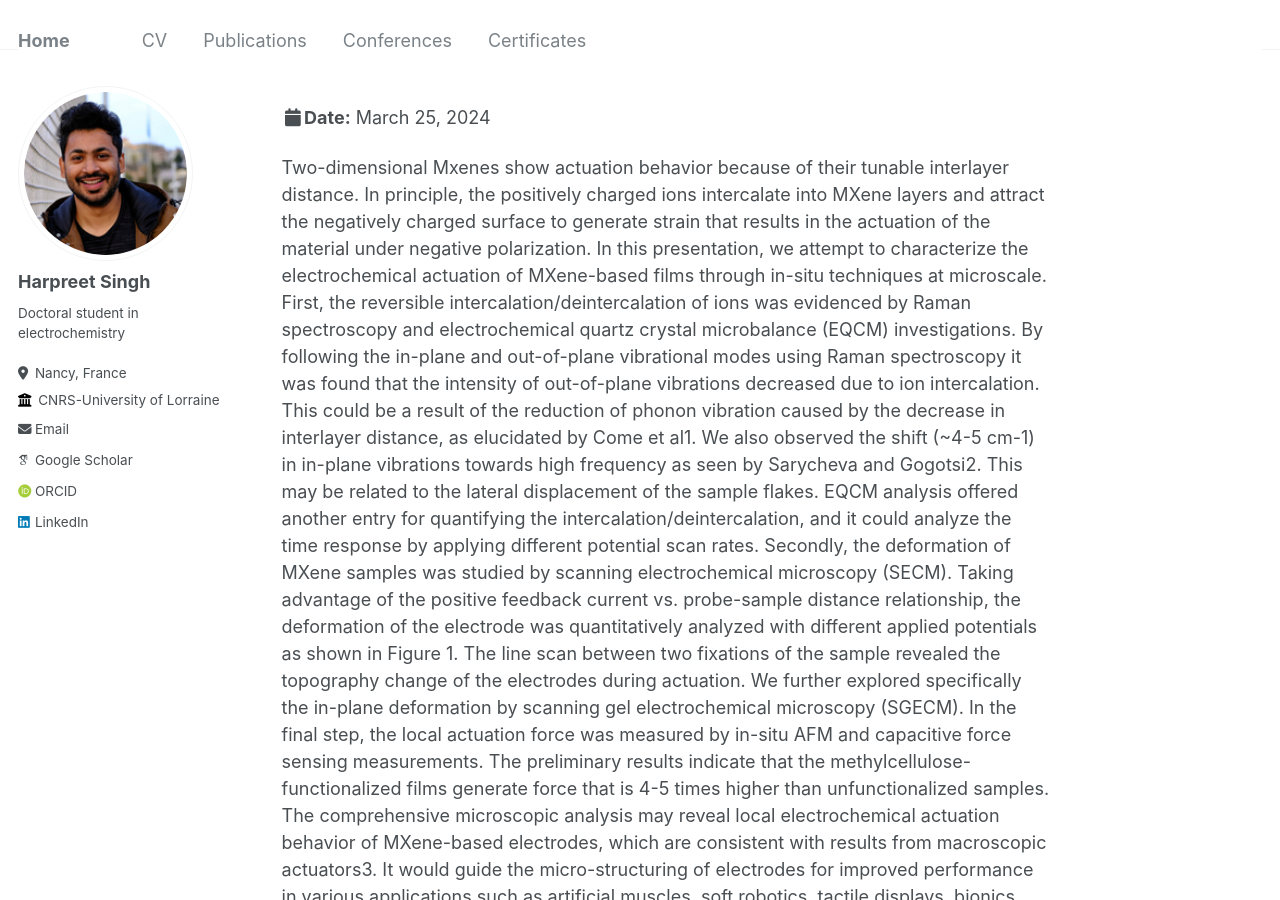
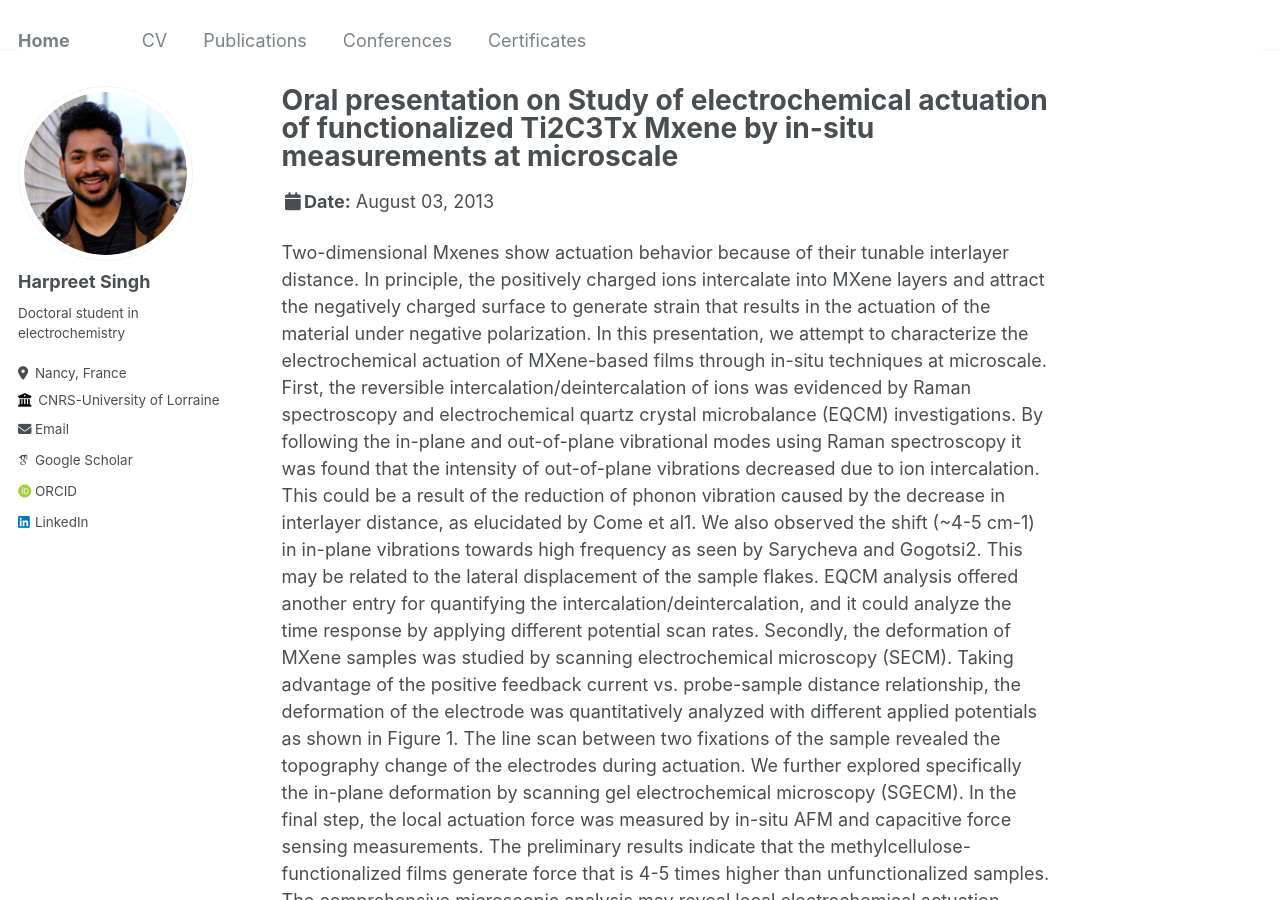
Before and after one commit to Harpr33t-Singh/Harpr33t-Singh.github.io, a Jekyll site: the page built from _talks/2012-03-01-talk-1.md, in a window 1280 px wide and 900 px high. Built offline with Jekyll 4.4.1, drawn with Linux system fonts in a browser that asks for light colours; some web fonts are replaced.

Commit message:
Update 2012-03-01-talk-1.md

```diff
--- a/_talks/2012-03-01-talk-1.md
+++ b/_talks/2012-03-01-talk-1.md
@@ -1,5 +1,5 @@
 ---
-title: "Oral presentation on "Study of electrochemical actuation of functionalized Ti2C3Tx Mxene by in-situ measurements at microscale"
+title: "Oral presentation on Study of electrochemical actuation of functionalized Ti2C3Tx Mxene by in-situ measurements at microscale"
 collection: talks
 type: "Talk"
 permalink: /talks/2012-03-01-talk-1
```
